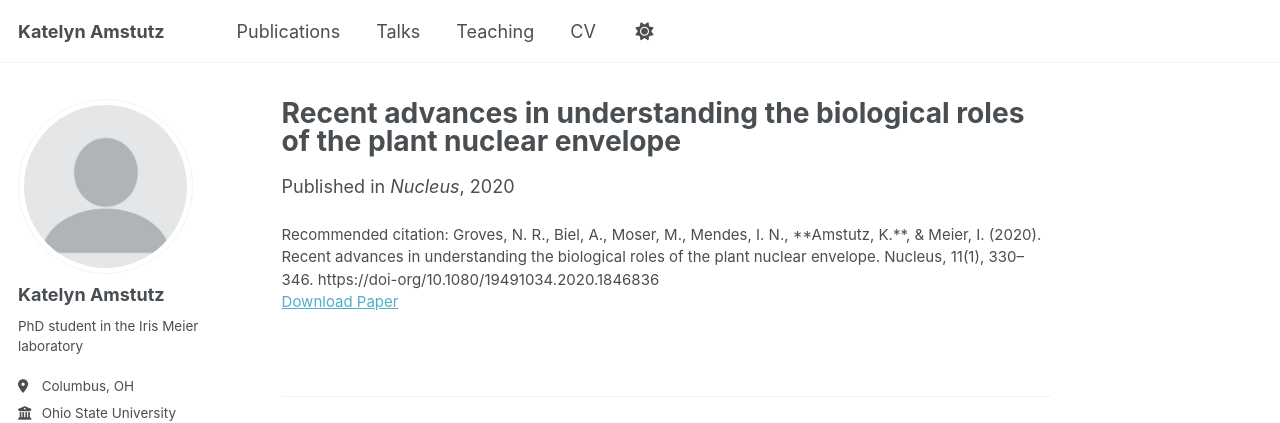
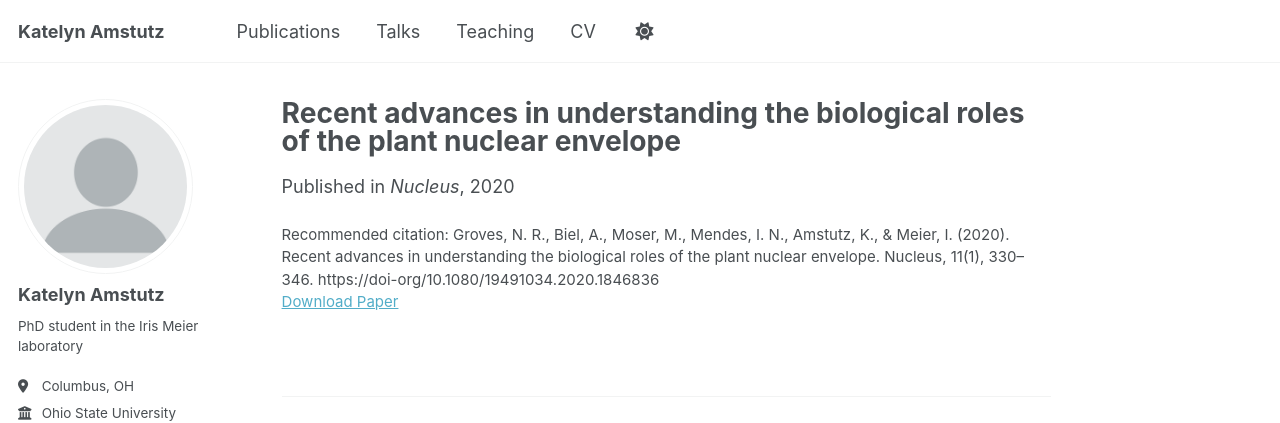
Before and after one commit to KatelynAmstutz/katelynamstutz.github.io, a Jekyll site: the page built from _publications/Recent advances in understanding the biological roles of the plant nuclear envelope.md, in a window 1280 px wide and 998 px high. Shown: the top 423 px of the window. Built offline with Jekyll 4.4.1, drawn with Linux system fonts in a browser that asks for light colours; some web fonts are replaced.

```diff
--- a/_publications/Recent advances in understanding the biological roles of the plant nuclear envelope.md
+++ b/_publications/Recent advances in understanding the biological roles of the plant nuclear envelope.md
@@ -9,5 +9,5 @@ venue: 'Nucleus'
 slidesurl:
 paperurl: 'http://katelynamstutz.github.io/files/Recent_advances_in_understanding_the_biological_roles_of_the_plant_nuclear_envelope.pdf'
 doi: 'https://doi.org/10.1080/19491034.2020.1846836'
-citation: 'Groves, N. R., Biel, A., Moser, M., Mendes, I. N., **Amstutz, K.**, & Meier, I. (2020). Recent advances in understanding the biological roles of the plant nuclear envelope. Nucleus, 11(1), 330–346. https://doi-org/10.1080/19491034.2020.1846836'
+citation: 'Groves, N. R., Biel, A., Moser, M., Mendes, I. N., Amstutz, K., & Meier, I. (2020). Recent advances in understanding the biological roles of the plant nuclear envelope. Nucleus, 11(1), 330–346. https://doi-org/10.1080/19491034.2020.1846836'
 ---
```
